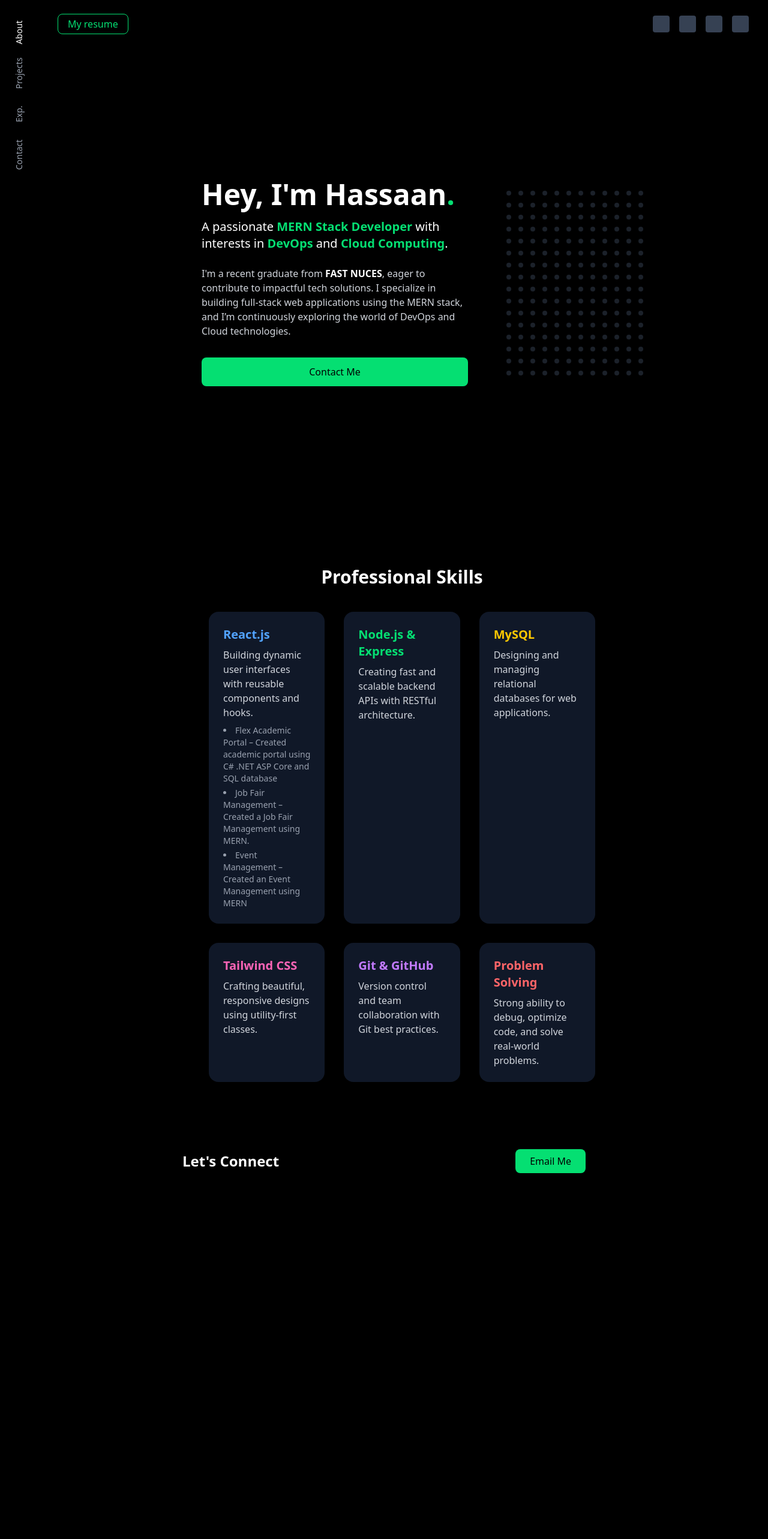
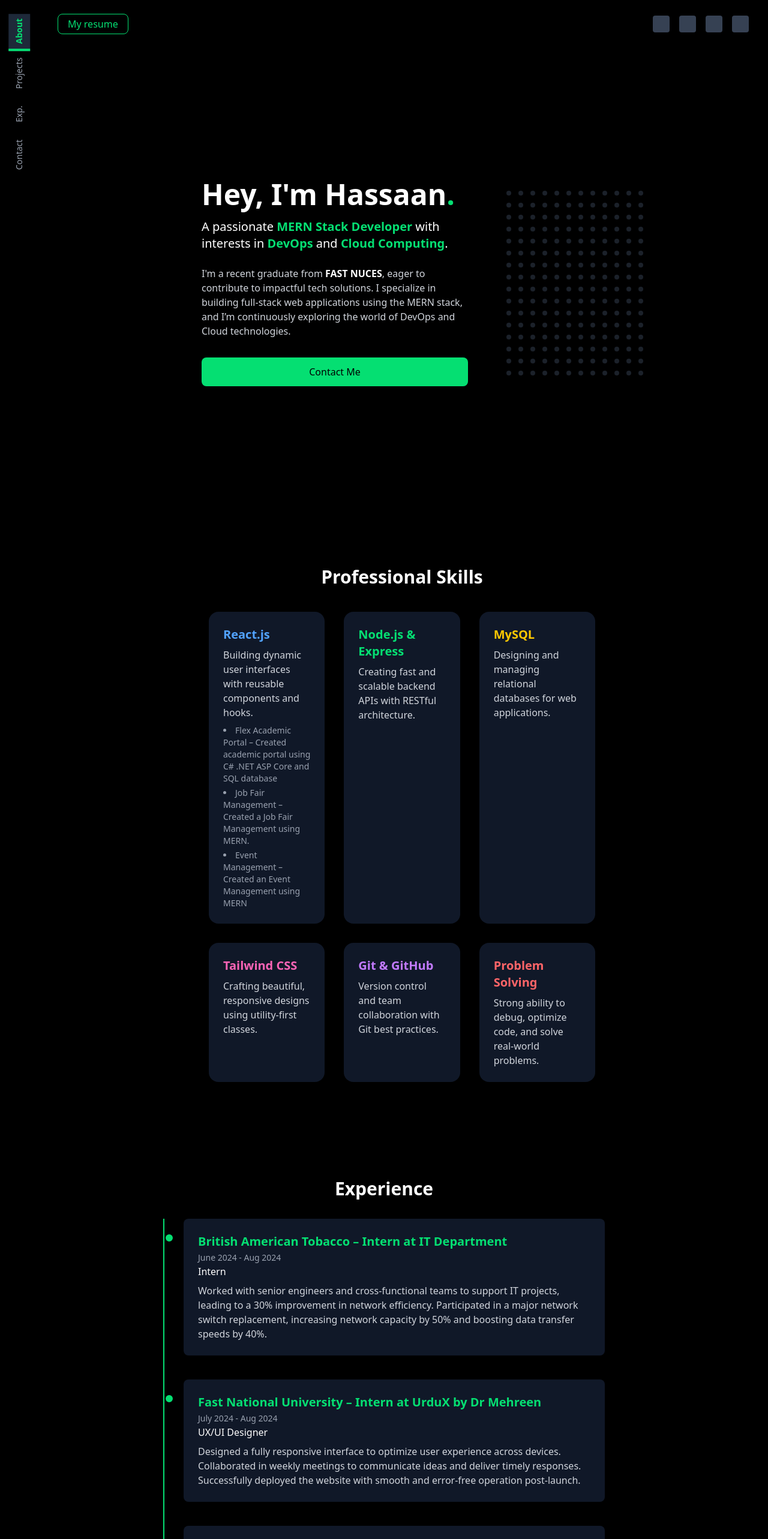
Before and after one commit to hassaanfarooq2003/portfolio, a React (Vite) app: page / in a window 1280 px wide. Shown: the top 2566 px of the page at 60% size. Before the commit the page ends 1988 px from the top, so only its background shows below. Built offline with nearby package versions, Linux system fonts and the light colour scheme.

Commit message:
Refactor App and Sidebar components to include new Experience section and improve navigation. Added scroll tracking for active section in Sidebar.

```diff
--- a/src/App.jsx
+++ b/src/App.jsx
@@ -3,6 +3,7 @@ import Sidebar from './components/Sidebar'
 import MainContent from './components/MainContent'
 import About from './components/About'
 import Contact from './components/Contact'
+import Experience from './components/Experience'
 function App() {
   return (
     <>
@@ -10,9 +11,10 @@ function App() {
       <Header />
         <Sidebar />
       <main className="max-w-3xl mx-auto px-4 py-8 space-y-16">
-        <MainContent />
-        <About />
-        <Contact />
+        <div id="about"><MainContent /></div>
+        <div id="projects"><About /></div>
+        <div id="experience"><Experience /></div>
+        <div id="contact"><Contact /></div>
       </main>
     </div>
     </>
--- /dev/null
+++ b/src/components/Experience.jsx
@@ -0,0 +1,61 @@
+import React from 'react';
+import { motion } from 'framer-motion';
+
+const experiences = [
+  {
+    company: "British American Tobacco – Intern at IT Department",
+    role: "Intern",
+    duration: "June 2024 - Aug 2024",
+    description:
+      "Worked with senior engineers and cross-functional teams to support IT projects, leading to a 30% improvement in network efficiency. Participated in a major network switch replacement, increasing network capacity by 50% and boosting data transfer speeds by 40%.",
+  },
+  {
+    company: "Fast National University – Intern at UrduX by Dr Mehreen",
+    role: "UX/UI Designer",
+    duration: "July 2024 - Aug 2024",
+    description:
+      "Designed a fully responsive interface to optimize user experience across devices. Collaborated in weekly meetings to communicate ideas and deliver timely responses. Successfully deployed the website with smooth and error-free operation post-launch.",
+  },
+  {
+    company: "Fast National University – Teacher’s Assistant for Computer Networks",
+    role: "Teaching Assistant",
+    duration: "Feb 2024 - June 2024",
+    description:
+      "Assisted the instructor in class activities and student support. Helped in grading assignments and preparing course materials for effective learning.",
+  },
+  {
+    company: "Fast National University – Lab Demonstrator for Computer Networks",
+    role: "Lab Demonstrator",
+    duration: "Feb 2024 - June 2024",
+    description:
+      "Guided students in applying theoretical knowledge to practical programming tasks, including socket programming and Cisco tracer packets. Helped identify and resolve code issues during lab sessions to improve understanding.",
+  },
+];
+
+const Experience = () => (
+  <div className="max-w-3xl mx-auto py-12">
+    <h2 className="text-3xl font-bold text-white mb-8 text-center">Experience</h2>
+    <div className="relative border-l-2 border-green-400 pl-8">
+      {experiences.map((exp, idx) => (
+        <motion.div
+          key={idx}
+          initial={{ opacity: 0, x: -50 }}
+          whileInView={{ opacity: 1, x: 0 }}
+          transition={{ duration: 0.6, delay: idx * 0.1 }}
+          viewport={{ once: true, amount: 0.2 }}
+          className="mb-10 relative"
+        >
+          <div className="absolute -left-8 top-6 w-4 h-4 bg-green-400 rounded-full border-2 border-black"></div>
+          <div className="bg-gray-900 p-6 rounded-lg shadow-md">
+            <h3 className="text-xl font-semibold text-green-400">{exp.company}</h3>
+            <span className="text-sm text-gray-400">{exp.duration}</span>
+            <div className="text-white font-medium">{exp.role}</div>
+            <p className="text-gray-300 mt-2">{exp.description}</p>
+          </div>
+        </motion.div>
+      ))}
+    </div>
+  </div>
+);
+
+export default Experience;
--- a/src/components/Sidebar.jsx
+++ b/src/components/Sidebar.jsx
@@ -1,24 +1,50 @@
-import React from 'react';
-import { motion } from 'framer-motion';
+import React, { useEffect, useState } from 'react';
+
+const sections = [
+  { id: 'about', label: 'About' },
+  { id: 'projects', label: 'Projects' },
+  { id: 'experience', label: 'Exp.' },
+  { id: 'contact', label: 'Contact' },
+];
 
 const Sidebar = () => {
+  const [activeSection, setActiveSection] = useState('about');
+
+  useEffect(() => {
+    const handleScroll = () => {
+      let current = 'about';
+      for (const section of sections) {
+        const el = document.getElementById(section.id);
+        if (el) {
+          const rect = el.getBoundingClientRect();
+          if (rect.top <= 100) {
+            current = section.id;
+          }
+        }
+      }
+      setActiveSection(current);
+    };
+    window.addEventListener('scroll', handleScroll, { passive: true });
+    handleScroll();
+    return () => window.removeEventListener('scroll', handleScroll);
+  }, []);
+
   return (
-    <motion.div
-      initial={{ opacity: 0, x: -50 }}
-      whileInView={{ opacity: 1, x: 0 }}
-      transition={{ duration: 0.7, ease: 'easeOut' }}
-      viewport={{ once: true, amount: 0.2 }}
-      className="h-screen w-12 sm:w-16 bg-black flex flex-col items-center py-2 sm:py-4 fixed left-0 top-5"
-    >
-      {/* Logo Placeholder */}
-      {/* Vertical Navigation */}
+    <div className="h-screen w-12 sm:w-16 bg-black flex flex-col items-center py-2 sm:py-4 fixed left-0 top-5 z-20">
       <div className="flex flex-col items-center space-y-4 sm:space-y-8">
-        <span className="text-white text-xs sm:text-sm rotate-[-90deg] py-2">About</span>
-        <span className="text-gray-400 text-xs sm:text-sm rotate-[-90deg] py-2">Projects</span>
-        <span className="text-gray-400 text-xs sm:text-sm rotate-[-90deg] py-2">Exp.</span>
-        <span className="text-gray-400 text-xs sm:text-sm rotate-[-90deg] py-2">Contact</span>
+        {sections.map((section) => (
+          <a
+            key={section.id}
+            href={`#${section.id}`}
+            className={`relative text-xs sm:text-sm rotate-[-90deg] py-2 px-2 transition-all
+              ${activeSection === section.id ? 'text-green-400 font-bold border-l-4 border-green-400 bg-gray-800' : 'text-gray-400'}`}
+            style={{ minWidth: '60px', textAlign: 'center' }}
+          >
+            {section.label}
+          </a>
+        ))}
       </div>
-    </motion.div>
+    </div>
   );
 };
 
```
